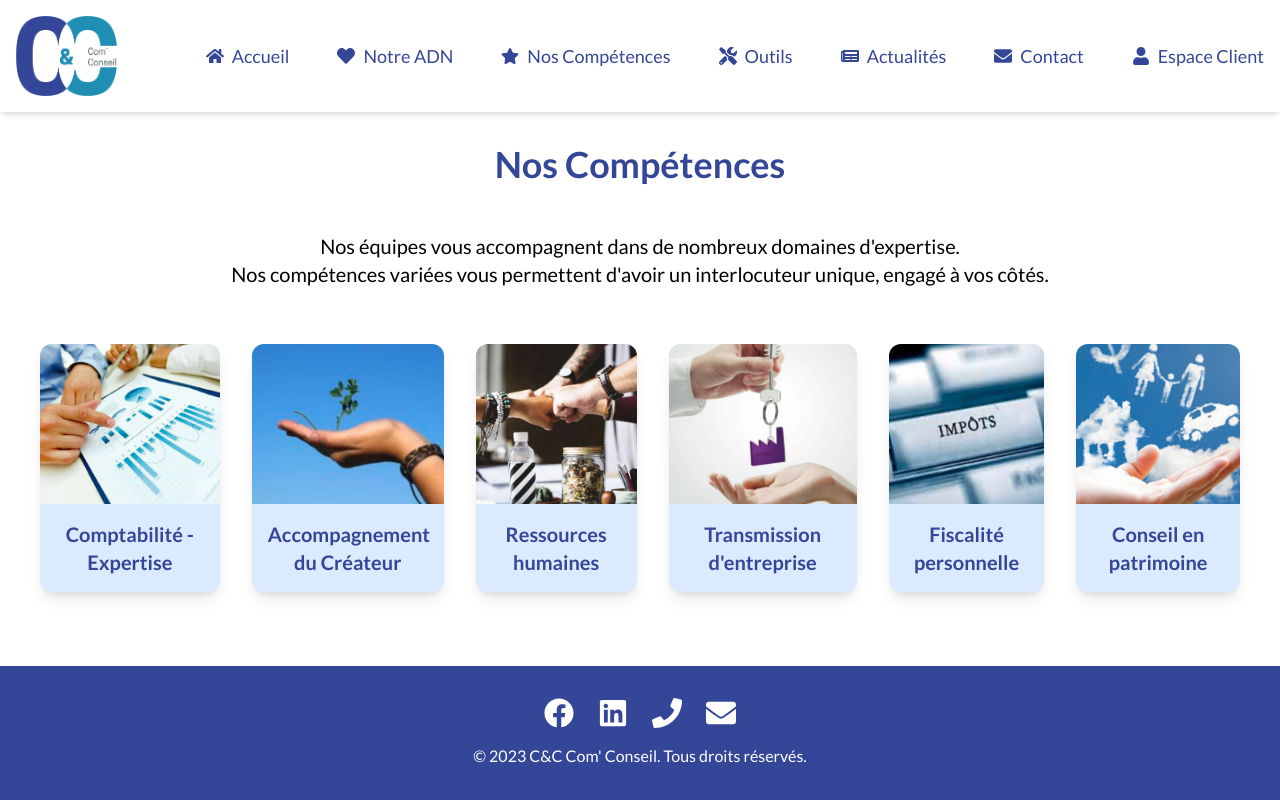
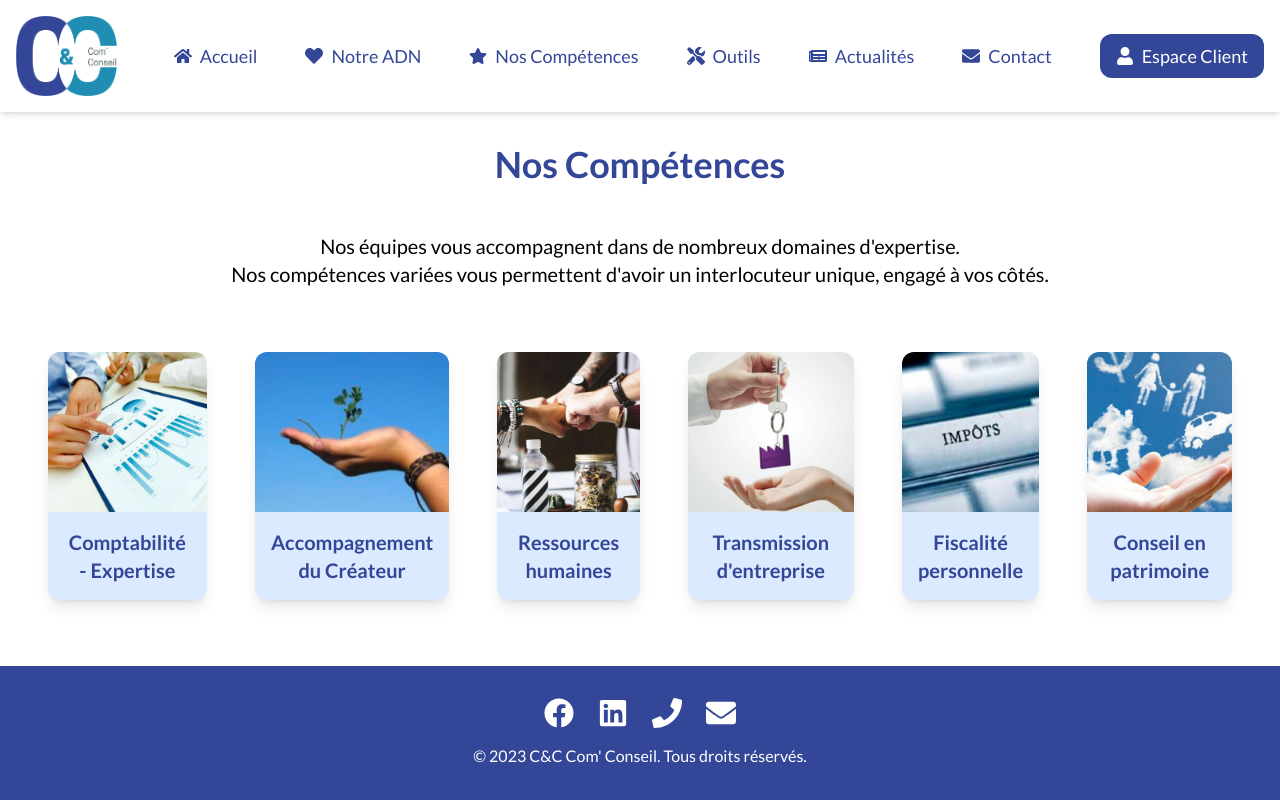
Before and after one commit to AntoineWtz/com-conseil, a React (Create React App) app: page /skills in a window 1280 px wide. Built offline with nearby package versions, Linux system fonts and the light colour scheme.

Commit message:
header button + some css

```diff
--- a/src/components/Header.tsx
+++ b/src/components/Header.tsx
@@ -37,7 +37,7 @@ const Header = () => {
                 <Link to="/contact" className="flex items-center text-lg hover:text-[#208DB2] duration-200" onClick={() => setIsMenuOpen(false)}>
                     <FaEnvelope className="mr-2" />Contact
                 </Link>
-                <Link to="/client-space" className="flex items-center text-lg hover:text-[#208DB2] duration-200" onClick={() => setIsMenuOpen(false)}>
+                <Link to="/client-space" className="flex items-center text-white text-lg bg-[#344697] px-4 py-2 rounded-xl hover:bg-[#208DB2] duration-200" onClick={() => setIsMenuOpen(false)}>
                     <FaUser className="mr-2" />Espace Client
                 </Link>
             </nav>
--- a/src/components/SkillCard.tsx
+++ b/src/components/SkillCard.tsx
@@ -8,7 +8,7 @@ interface SkillCardProps {
 
 const SkillCard: React.FC<SkillCardProps> = ({ title, description, imageUrl }) => {
     return (
-        <div className="max-w-48 rounded-xl bg-blue-100 overflow-hidden shadow-lg m-2">
+        <div className="max-w-52 rounded-xl bg-blue-100 overflow-hidden shadow-lg m-4">
             <img className="w-full h-40 object-cover hover:scale-105 duration-300" src={imageUrl} alt={title} />
             <div className="px-4 py-4">
                 <div className="font-bold text-[#344697] text-xl text-center">{title}</div>
```
